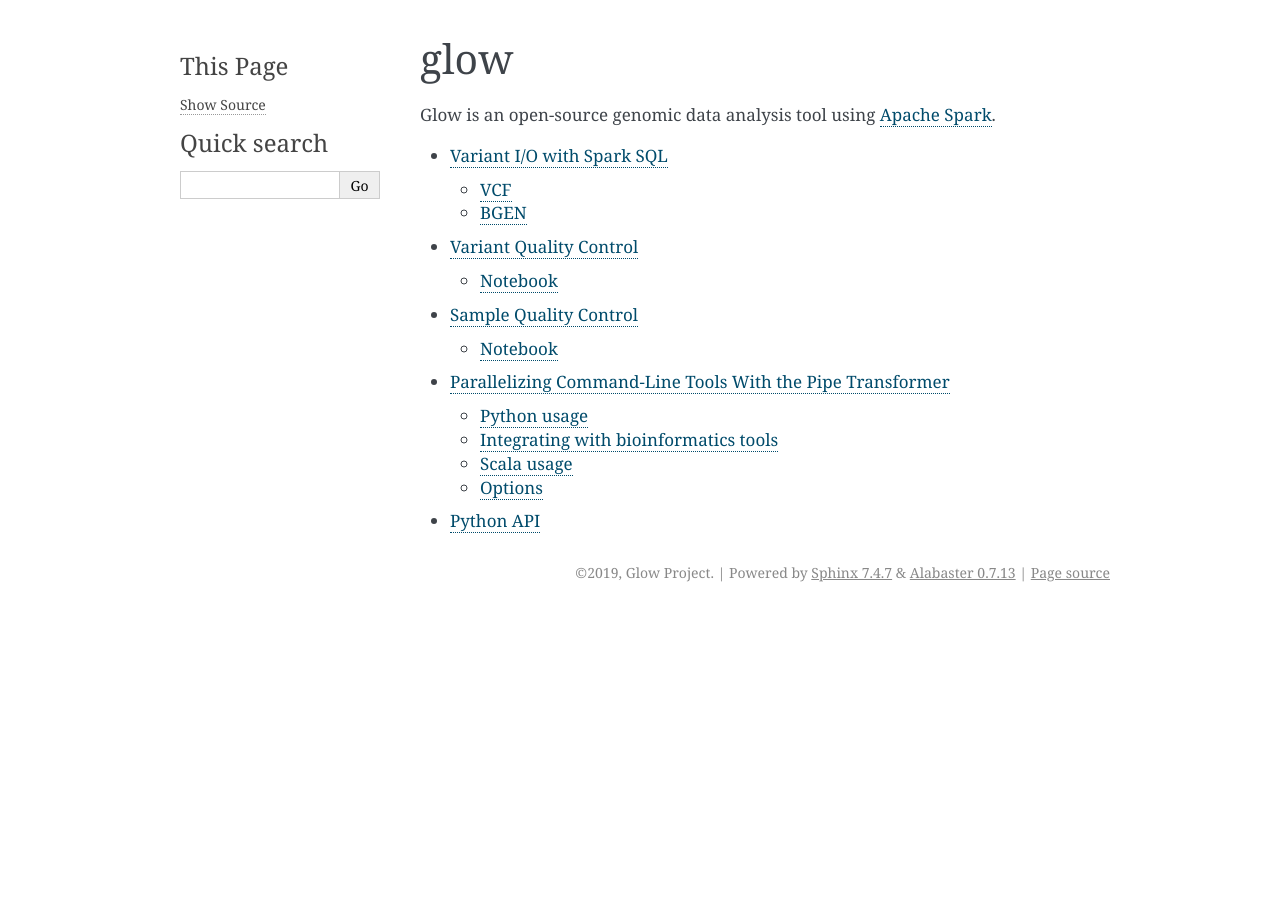
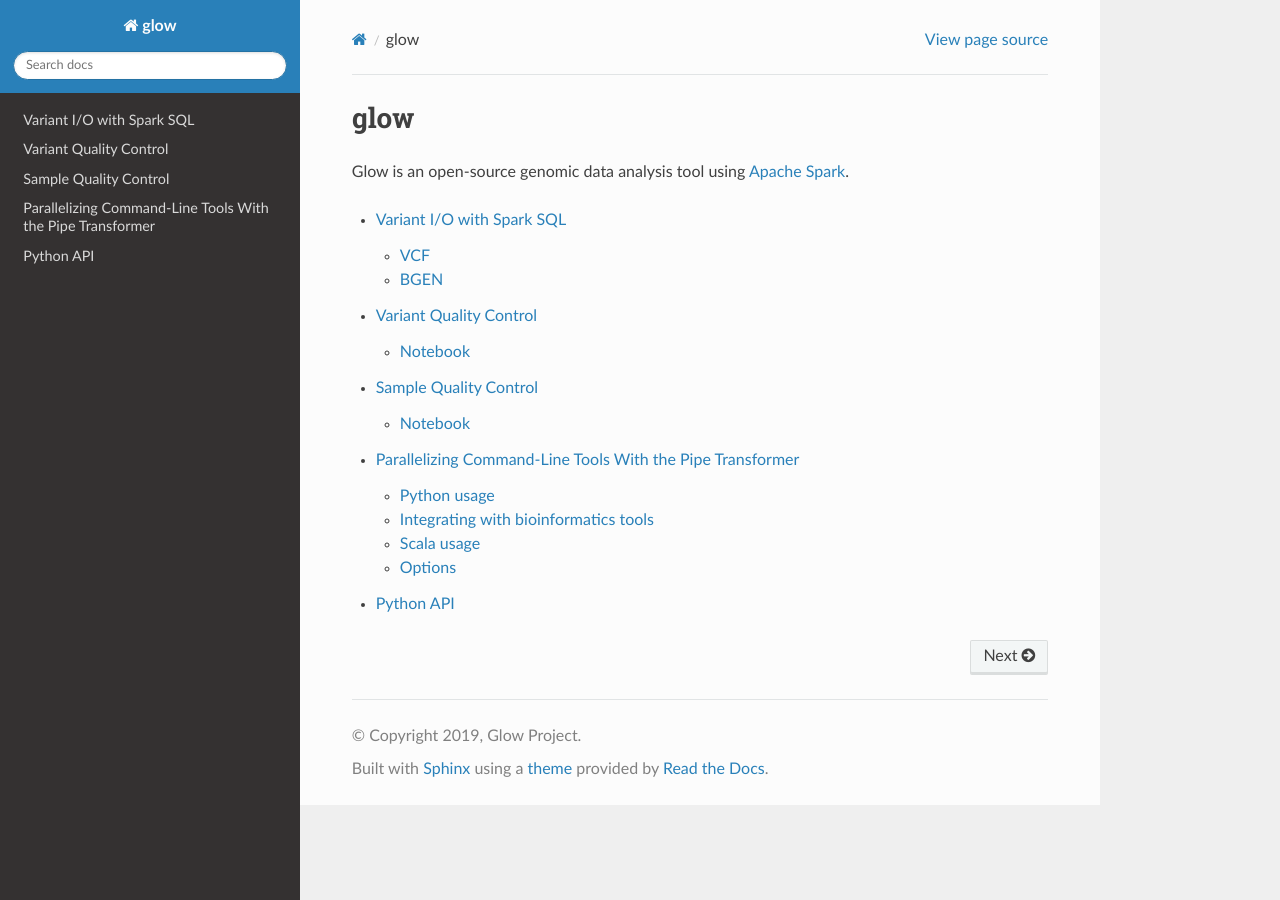
Before and after one commit to projectglow/glow, a Sphinx documentation site: the page built from docs/source/index.rst, in a window 1280 px wide. Built offline with Sphinx 7.4.7 and the Read the Docs theme 2.0.0, drawn with Linux system fonts in a browser that asks for light colours.

Commit message:
livehtml
Signed-off-by: kianfar77 <kiavash.kianfar@databricks.com>

```diff
--- a/docs/source/conf.py
+++ b/docs/source/conf.py
@@ -100,13 +100,16 @@
 # The theme to use for HTML and HTML Help pages.  See the documentation for
 # a list of builtin themes.
 #
-html_theme = 'alabaster'
+html_theme = 'sphinx_rtd_theme'
 
 # Theme options are theme-specific and customize the look and feel of a theme
 # further.  For a list of options available for each theme, see the
 # documentation.
 #
-# html_theme_options = {}
+html_theme_options = {
+    # Toc options
+    'sticky_navigation': True
+}
 
 # Add any paths that contain custom static files (such as style sheets) here,
 # relative to this directory. They are copied after the builtin static files,
--- a/docs/source/modules.rst
+++ b/docs/source/modules.rst
@@ -1,7 +1,7 @@
 Python API
 ==========
 
-.. automodule:: db_genomics.dbg
+.. automodule:: glow.glow
     :members:
     :undoc-members:
     :show-inheritance:
```
Also changed, not shown: 1 other file.
